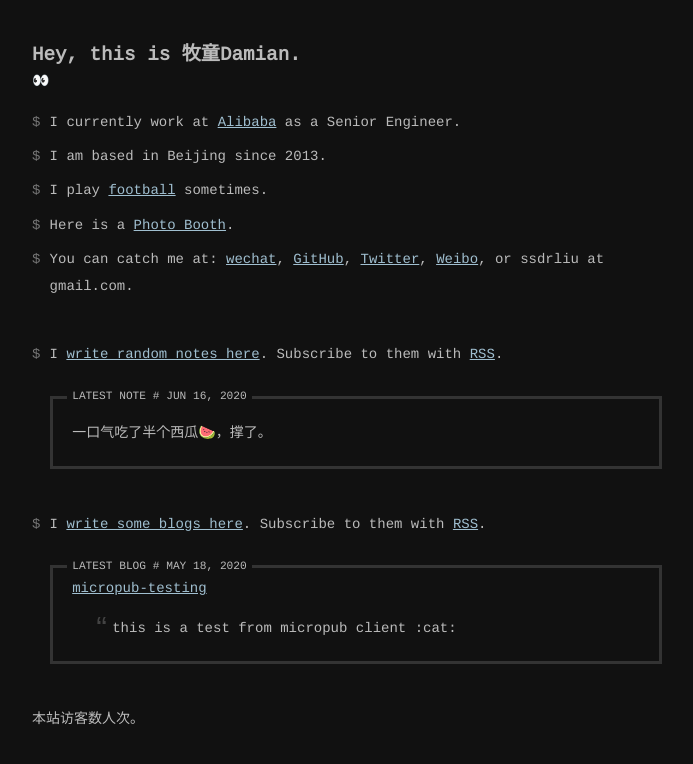
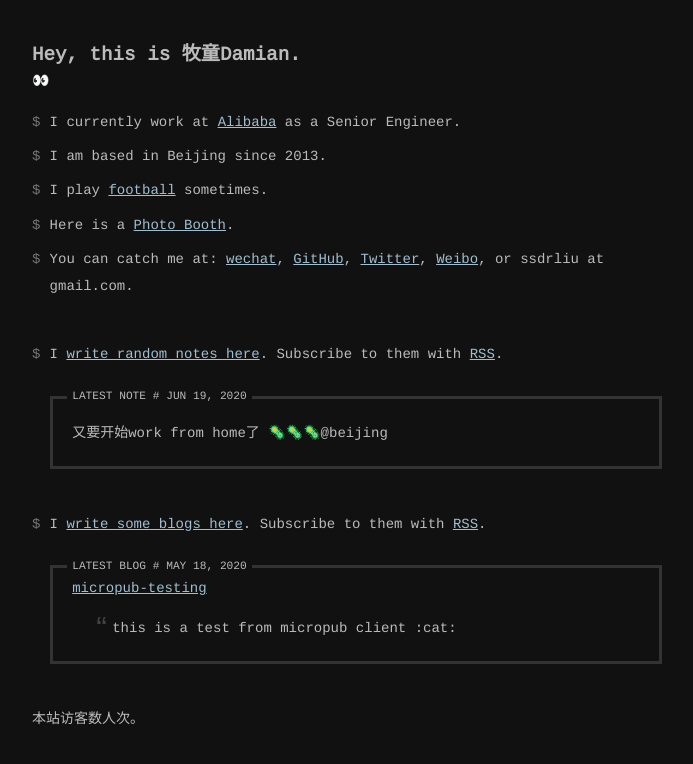
Before and after one commit to ssdr/site, a Jekyll site: the page built from index.html, in a window 1280 px wide. Shown: the top 764 px of the page, without its empty margins (293-986 px from the left). Built offline with Jekyll 4.4.1, drawn with Linux system fonts in a browser that asks for light colours; comment, search, counter and statistics services are not loaded.

Commit message:
📝 Update an entry via micropub

```diff
--- a/_data/notes.yml
+++ b/_data/notes.yml
@@ -1,3 +1,7 @@
+- date: 2020/06/19 13:06
+  content: |
+    又要开始work from home了 🦠🦠🦠@beijing
+
 - date: 2020/06/16 17:27
   content: |
     一口气吃了半个西瓜🍉，撑了。
```
